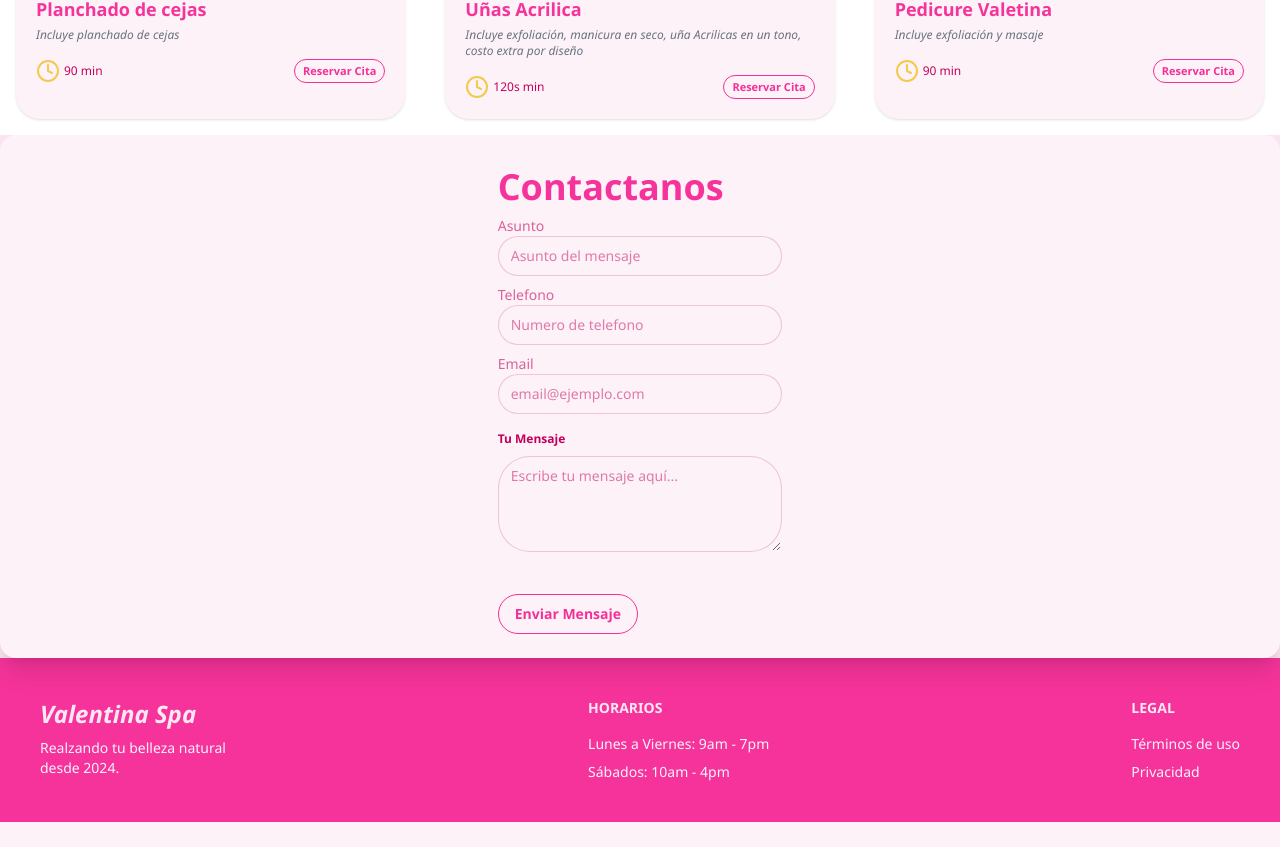
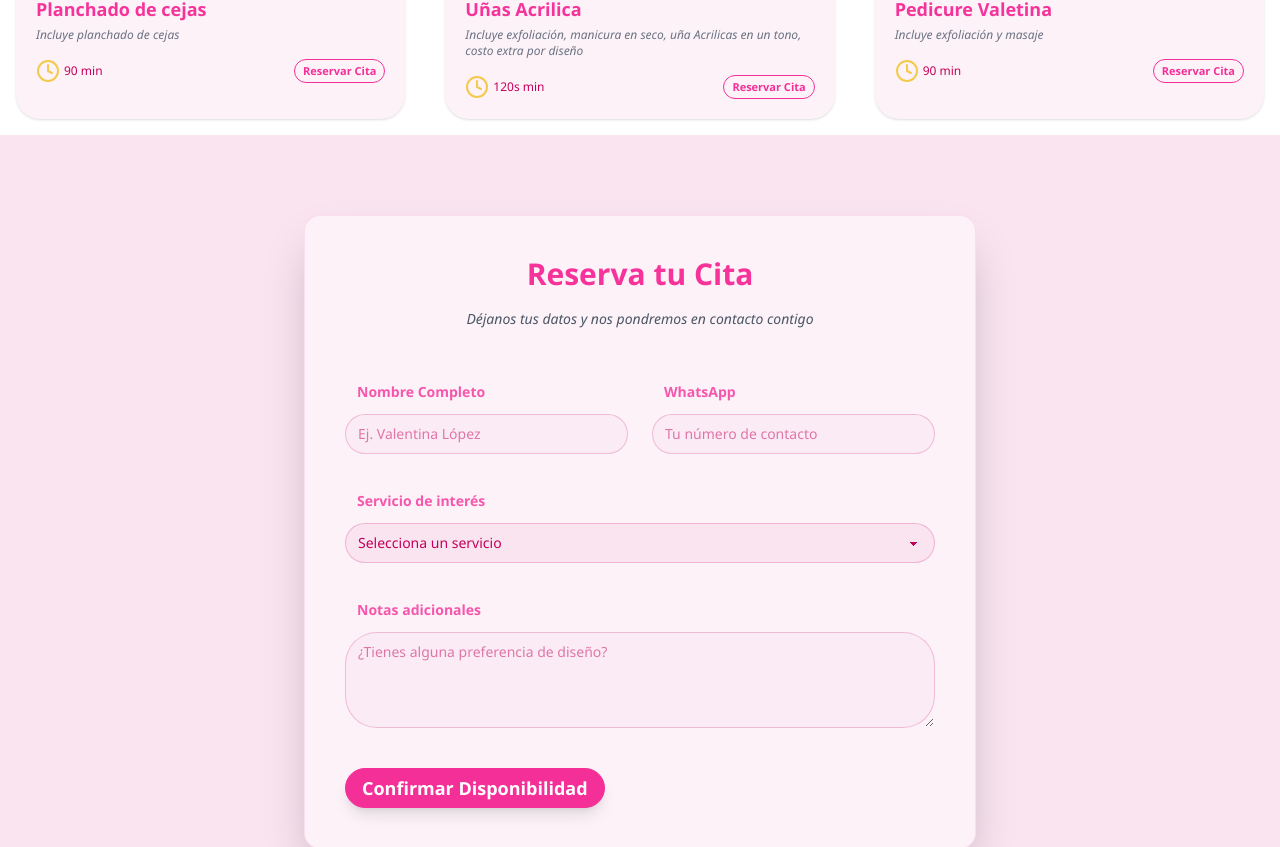
Before and after one commit to Joescri21/valentina-spa-app, an Angular app: page /home in a window 1280 px wide. Shown: the part 2037-2884 px from the top of the page. Before the commit the page ends 2859 px from the top, so only its background shows below. Built offline with nearby package versions, Linux system fonts and the light colour scheme; a web font is replaced by a local one.

Commit message:
Add. cambio de formulario

```diff
--- a/src/app/public/components/contact/contact.html
+++ b/src/app/public/components/contact/contact.html
@@ -1,30 +1,48 @@
-<div class="card w-full bg-base-100 shadow-xl">
-  <div class="card-body m-auto">
-    <h2 class="card-title mt-2 text-pink-500 font-bold text-4xl">Contactanos</h2>
+<section id="contacto" class="py-20 bg-base-200">
+  <div class="container mx-auto px-4 flex justify-center">
 
+    <div class="card bg-base-100 shadow-2xl w-full max-w-2xl border border-primary/10">
+
+      <div class="card-body p-10">
+        <h2 class="text-3xl font-bold text-center text-pink-500 mb-2">Reserva tu Cita</h2>
+        <p class="text-center text-gray-600 mb-8 italic">Déjanos tus datos y nos pondremos en contacto contigo</p>
+
+        <form class="grid grid-cols-1 md:grid-cols-2 gap-6">
           <div class="form-control">
-      <label class="label"><span class="label-text">Asunto</span></label>
-      <input type="text" placeholder="Asunto del mensaje" class="input input-bordered" />
+            <label class="label m-3"><span class="label-text font-semibold text-primary/80">Nombre Completo</span></label>
+            <input type="text" placeholder="Ej. Valentina López" class="input input-bordered focus:border-primary w-full bg-base-200/50" />
           </div>
 
           <div class="form-control">
-      <label class="label"><span class="label-text">Telefono</span></label>
-      <input type="number" placeholder="Numero de telefono" class="input input-bordered" />
+            <label class="label m-3"><span class="label-text font-semibold text-primary/80">WhatsApp</span></label>
+            <input type="tel" placeholder="Tu número de contacto" class="input input-bordered focus:border-primary w-full bg-base-200/50" />
           </div>
 
-    <div class="form-control">
-      <label class="label"><span class="label-text">Email</span></label>
-      <input type="email" placeholder="email@ejemplo.com" class="input input-bordered" />
+          <div class="form-control md:col-span-2">
+            <label class="label m-3"><span class="label-text font-semibold text-primary/80">Servicio de interés</span></label>
+            <select class="select select-bordered focus:border-primary w-full bg-base-200">
+              <option disabled selected class="text-pink-700">Selecciona un servicio</option>
+              <option class="text-pink-700" >Acrílico Full Set</option>
+              <option class="text-pink-700">Gelish sobre uña natural</option>
+              <option class="text-pink-700">Manicura Rusa</option>
+              <option class="text-pink-700">Pedicura Spa</option>
+            </select>
           </div>
 
-    <fieldset class="fieldset">
-      <legend class="fieldset-legend">Tu Mensaje</legend>
-      <textarea class="textarea h-24" placeholder="Escribe tu mensaje aquí..."></textarea>
-      <div class="label"></div>
-    </fieldset>
+          <div class="form-control md:col-span-2">
+            <label class="label m-3"><span class="label-text font-semibold text-primary/80">Notas adicionales</span></label>
+            <textarea class="textarea textarea-bordered focus:border-primary w-full h-24 bg-base-200/50" placeholder="¿Tienes alguna preferencia de diseño?"></textarea>
+          </div>
 
-    <div class="form-control mt-6">
-      <button class="btn btn-primary btn-md btn-outline">Enviar Mensaje</button>
+          <div class="form-control md:col-span-2 mt-4">
+            <button class="btn btn-primary text-white text-lg font-bold shadow-lg hover:scale-105 transition-transform">
+              Confirmar Disponibilidad
+            </button>
+          </div>
+        </form>
+
       </div>
     </div>
+
   </div>
+</section>
```
Lines whose indentation alone changed are shown as unchanged.
